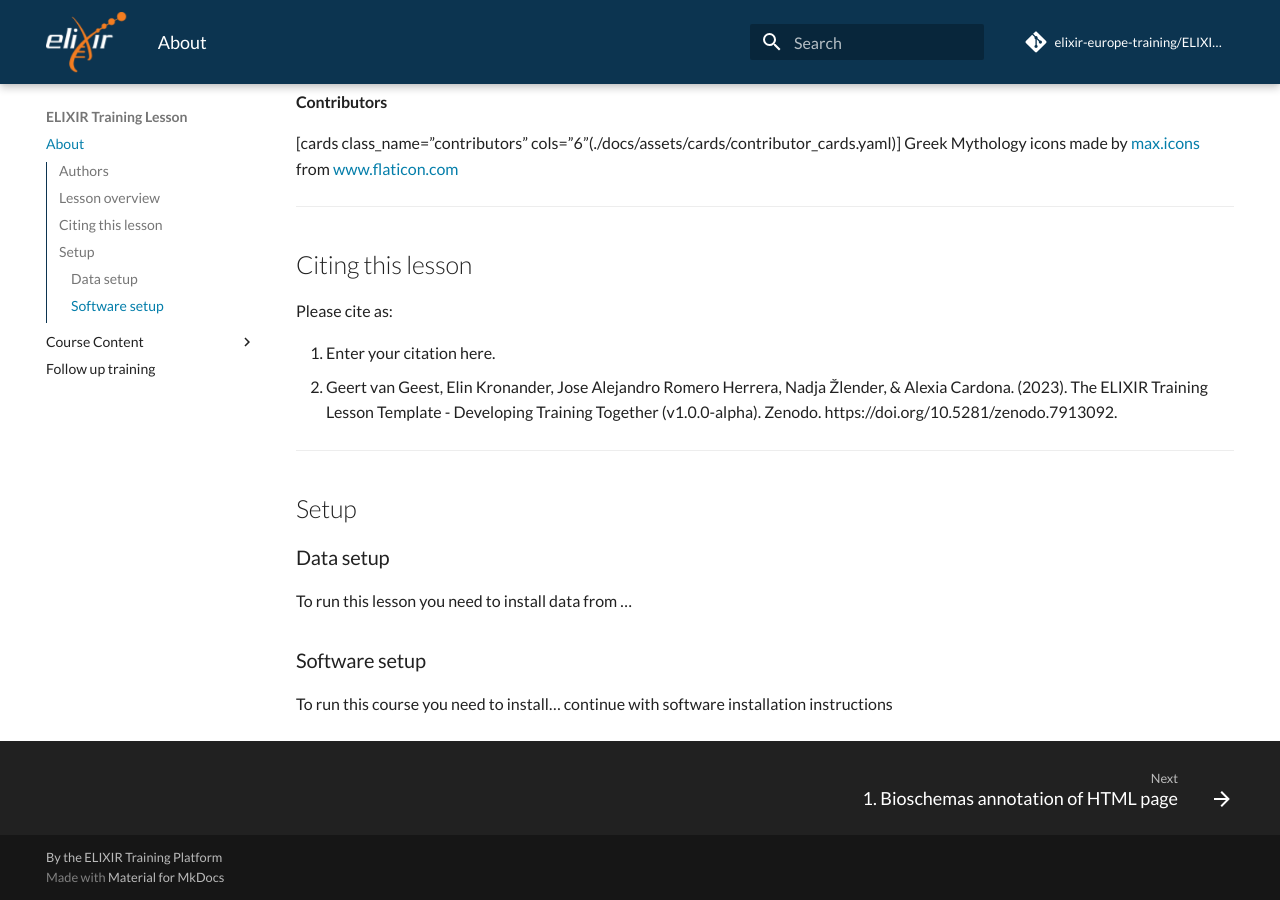
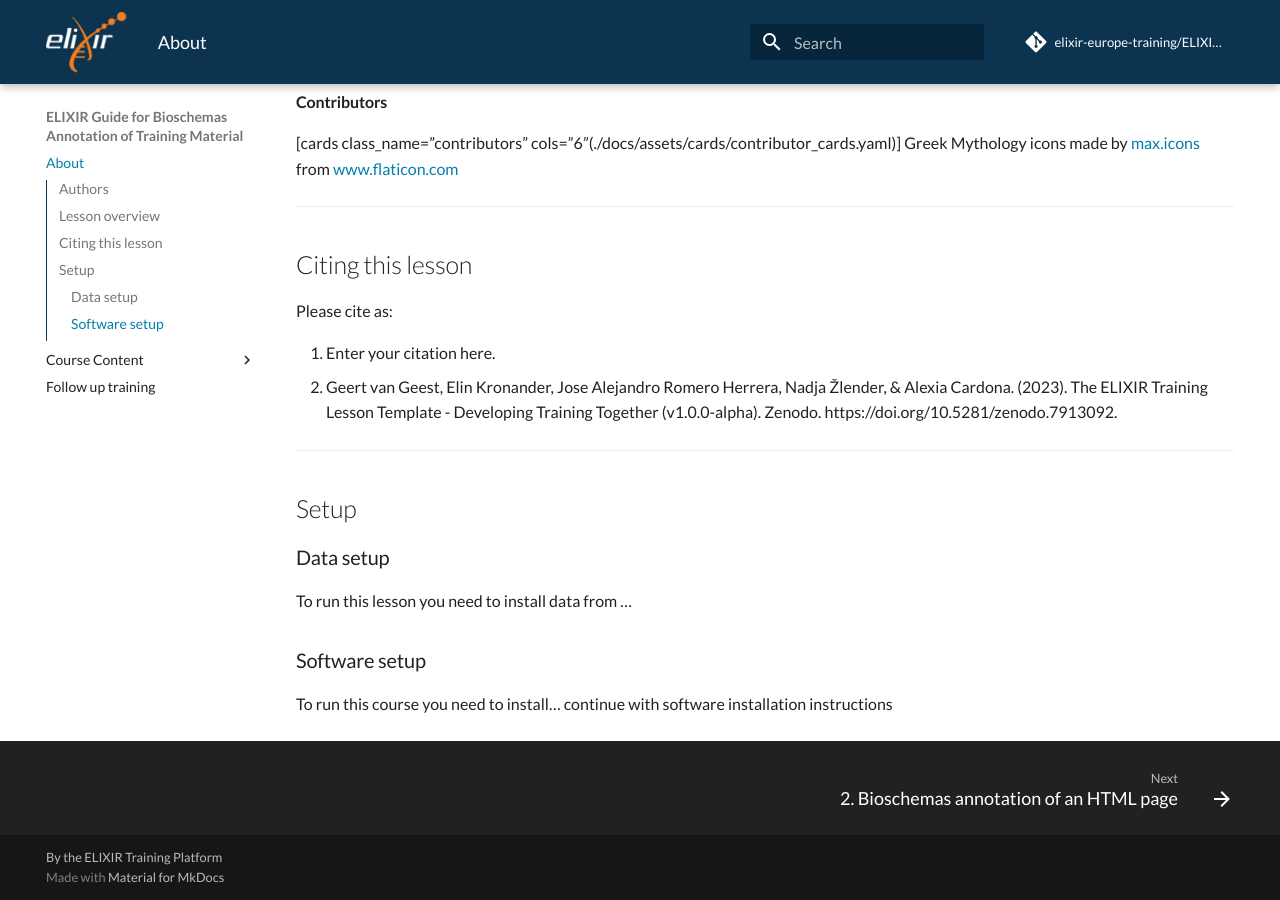
Before and after one commit to elixir-europe-training/ELIXIR-TrP-Bioschemas, an MkDocs documentation site: the page built from docs/index.md, in a window 1280 px wide and 900 px high, scrolled down 1025 px. Built offline with MkDocs 1.6.1 and Material for MkDocs 9.7.7, drawn with Linux system fonts in a browser that asks for light colours; comment, search, counter and statistics services are not loaded.

Commit message:
Update mkdocs.yml - additional chapters intro and wordpress

```diff
--- a/mkdocs.yml
+++ b/mkdocs.yml
@@ -1,10 +1,12 @@
-site_name: ELIXIR Training Lesson
+site_name: ELIXIR Guide for Bioschemas Annotation of Training Material
 nav:
     - About: index.md
     - Course Content:
-      - "1. Bioschemas annotation of HTML page": chapters/chapter_01.md
-      - "2. Bioschemas with Jekyll": chapters/chapter_02.md
-      - "3. Bioschemas with Mkdocs": chapters/chapter_03.md
+      - "1. The annotation of websites - the basics": chapters/chapter_00.md
+      - "2. Bioschemas annotation of an HTML page": chapters/chapter_01.md
+      - "3. Bioschemas with Jekyll": chapters/chapter_02.md
+      - "4. Bioschemas with Mkdocs": chapters/chapter_03.md
+      - "5. Bioschemas with Wordpress": chapters/chapter_04.md
     - "Follow up training": follow_up_training.md
 
 theme:
```
